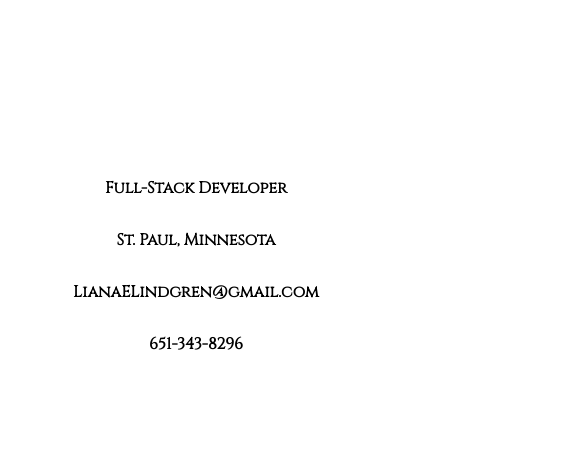
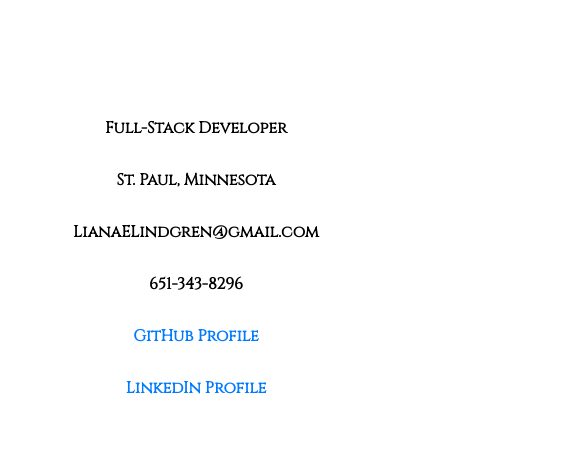
Before and after one commit to LianaSun/updated-portfolio, a plain HTML site: page index.html in a window 1280 px wide. Shown: the part 264-729 px from the top of the page, 704-1280 px from the left. Drawn offline with nearby package versions, Linux system fonts and the light colour scheme.

Commit message:
additional styling

```diff
--- a/assets/style.css
+++ b/assets/style.css
@@ -93,7 +93,6 @@ body{
     margin:0 auto;
     display: flex;
     flex-direction:column;
-    background-image: url("peony-background.png");
 }
 
 
--- a/index.html
+++ b/index.html
@@ -53,10 +53,12 @@
            <!--Image on left, text on right-->
               <img class="img-fluid" src="assets/images/blush-logo.png" alt="Liana Morrison">
                         <div class = "info">
-                          <p style = "margin-top: 175px">Full-Stack Developer</p>
+                          <p style = "margin-top: 115px">Full-Stack Developer</p>
                           <p>St. Paul, Minnesota</p>
-                          <p>LianaELindgren@gmail.com</p>
+                          <p><a href = "lianaelingren@gmail.com"></a>LianaELindgren@gmail.com</p>
                           <p>651-343-8296</p>
+                          <p><a href = "http://github.com/LianaSun">GitHub Profile</a></p>
+                          <p><a href = "http://linkedin.com/in/liana-morrison111">LinkedIn Profile</a></p>
                         </div>
 
         </div>
```
Also changed, not shown: portfolio.html (+2 -2 lines), assets/images/LM.png (deleted), assets/images/github.png, assets/images/original.jpg (deleted), assets/images/peony-background.png (deleted), assets/images/tiny-logo.png (deleted), 2 other files.
